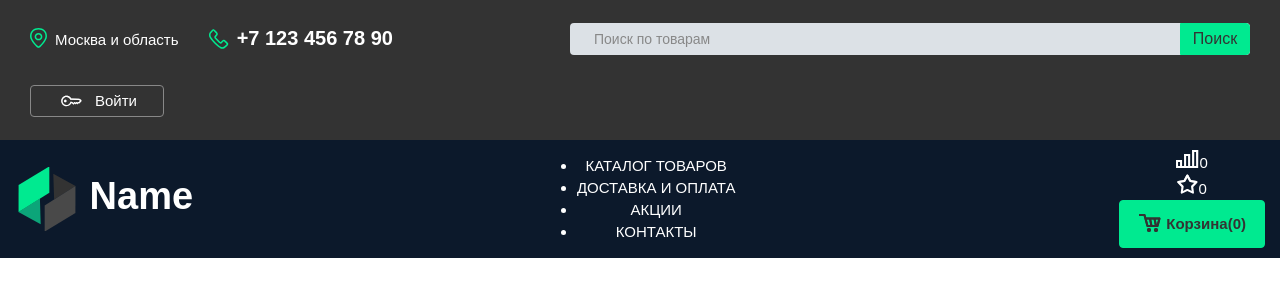
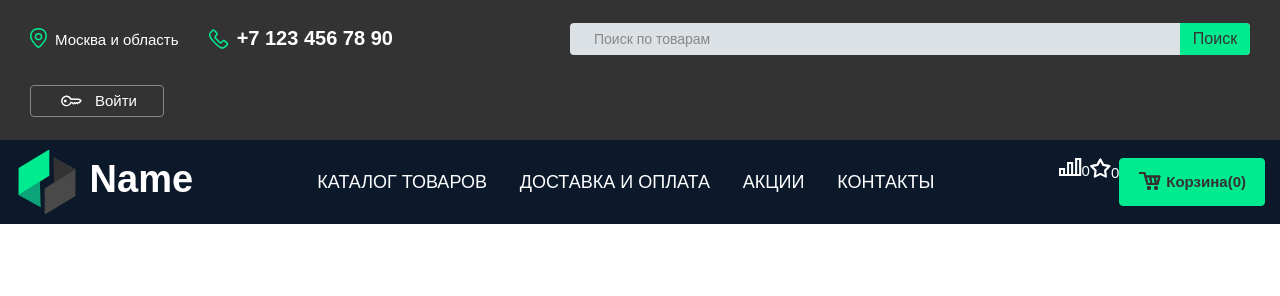
Before and after one commit to Roman2444/catalog-test, a plain HTML site: page index.html in a window 1280 px wide. Drawn offline with Linux system fonts and the light colour scheme.

Commit message:
added style to subheader-main-menu

```diff
--- a/css/style.css
+++ b/css/style.css
@@ -10,6 +10,12 @@
 a {
     text-decoration: none;
     color: #FFFFFF;
+}
+
+ul,
+ol,
+li {
+    list-style: none;
 }
 
 html {
@@ -306,3 +312,30 @@ body {
     padding-right: 5px;
     vertical-align: text-bottom;
 }
+
+.menu_link {
+    color:#FFFFFF;
+    font-weight: 400;
+    font-size: 18px;
+    line-height: 22px;
+    text-transform: uppercase;
+}
+
+.subheader-main-menu {
+    display: flex;
+    flex-wrap: wrap;
+    /* flex-direction:row; */
+    justify-content: space-between;
+    width: 100%;
+    min-width: 617px;
+}
+
+.basket-items {
+    display: flex;
+    flex-wrap: wrap;
+    flex-direction:row;
+}
+
+/* .menu-item:not(:last-child){
+    margin: 0 300px 0 0;
+} */
--- a/index.html
+++ b/index.html
@@ -59,7 +59,9 @@
                         <div class="nav-menu">
                             <nav class="subheader-main-menu">
                                 <ul class="menu-list">
-                                    <li class="menu-item">КАТАЛОГ ТОВАРОВ</li>
+                                    <li class="menu-item">
+                                        <a href="" class="menu_link">каталог товаров</a>
+                                    </li>
                                 </ul>
                                 <ul class="menu-list">
                                     <li class="menu-item">
@@ -81,7 +83,7 @@
 
                         </div>
 
-                        <div class="basket">
+                        <div class="basket-items">
                             <div class="schedule">
                                 <a href="#"><img src="img/schedule.svg" alt="schedule">0</a>
                             </div>
```
